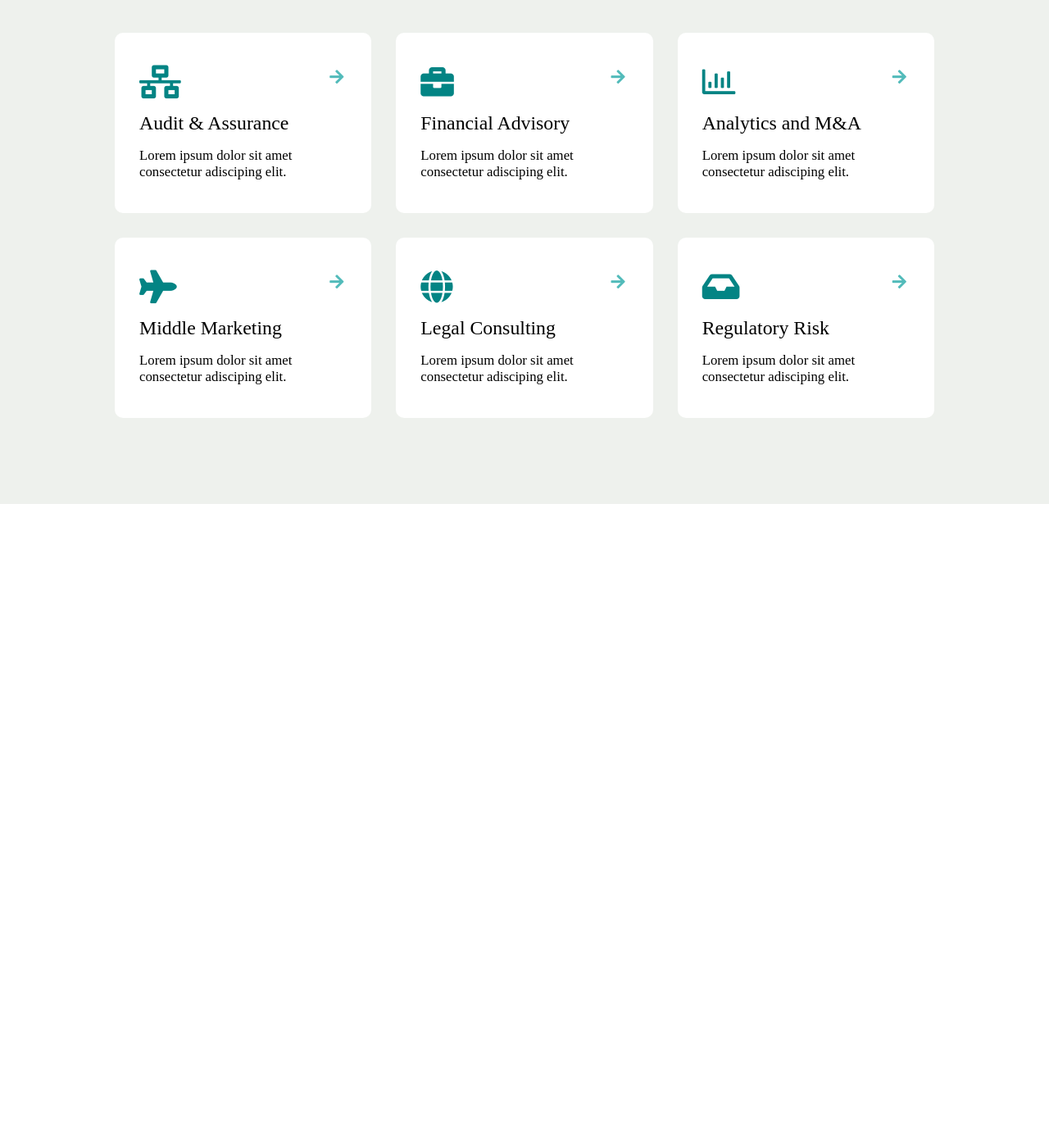
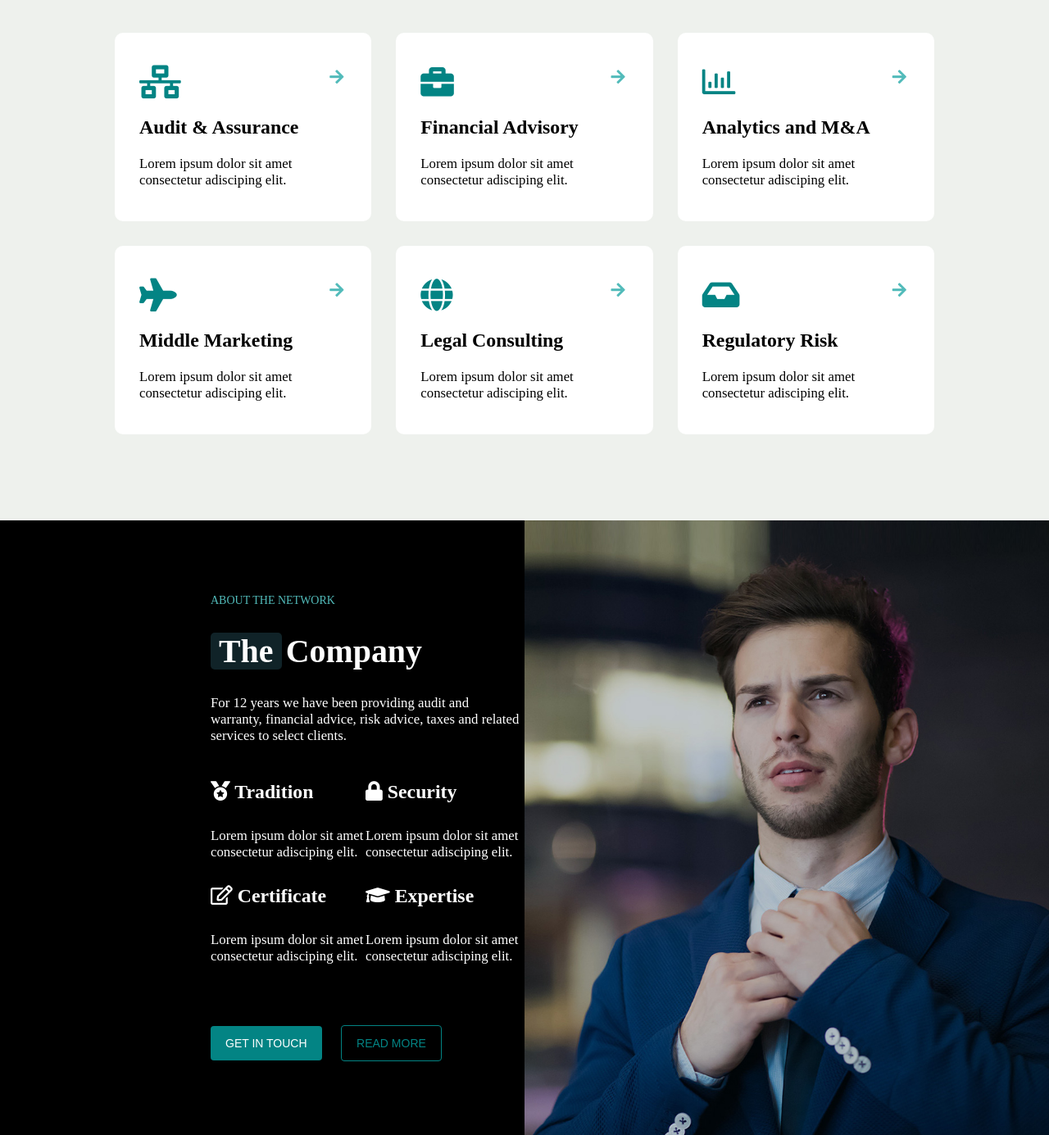
Before and after one commit to Luc051287/proj-html-vuejs, a website: page index.html in a window 1280 px wide. Shown: the part 1100-2485 px from the top of the page at 82% size. Before the commit the page ends 1715 px from the top, so only its background shows below. Drawn offline with nearby package versions, Linux system fonts and the light colour scheme.

Commit message:
Main Company

```diff
--- a/index.html
+++ b/index.html
@@ -14,7 +14,7 @@
 
       <header>
         <div id="header_top">
-          <div id="infos">
+          <div id="infos" class="container">
             <div id="infos_left">
               <p><i class="fas fa-clock"></i>Open hours: Mon - Sat - 9:00 - 18:00</p>
             </div>
@@ -30,7 +30,7 @@
           </div>
         </div>
         <div id="header_bottom">
-          <nav id="navbar">
+          <nav id="navbar" class="container">
             <div id="navbar_left">
               <img src="img/logo.png" alt="">
             </div>
@@ -48,15 +48,13 @@
             </div>
           </nav>
           <div class="jumbotron">
-            <div class="child">
-
-            </div>
+            <div class="child"></div>
             <!-- <img src="img/bg-parallax.png" alt=""> -->
             <div id="jumbotron_center">
-              <h1> <span>Ready</span> <span>Team</span> </h1>
+              <h1> <span>Ready</span> <span class="background">Team</span> </h1>
               <p>No metter what your company needs, we will be ready to assist you in the best possible way</p>
               <button class="btn">GET IN TOUCH</button>
-              <button class="btn">READ MORE</button>
+              <button class="btn second">READ MORE</button>
             </div>
           </div>
         </div>
@@ -65,63 +63,100 @@
       <main>
         <div id="services">
           <div id= "services_container" class="container">
-            <p class="margin_bottom_services" >our business area</p>
-            <h2 class="margin_bottom_services"> <span>Excellence in</span> <span>Services</span> </h2>
-            <div id="see_all" class="margin_bottom_services">
-              <p>We are leaders in providing consultancy services with a set of cutting-edge technologies and a team of experienced and renowed professionals. There are some options that you can hire.</p>
+            <p class="margin_bottom main_par" >our business area</p>
+            <h2 class="margin_bottom main_titles"> <span>Excellence in</span> <span class="background">Services</span> </h2>
+            <div id="see_all" class="margin_bottom">
+              <p class="sub_par">We are leaders in providing consultancy services with a set of cutting-edge technologies and a team of experienced and renowed professionals. There are some options that you can hire.</p>
               <button class="btn">SEE ALL</button>
             </div>
-            <div id="squares">
+            <div class="services_boxes">
               <div class="box">
                 <div class="box_top">
                   <i class="fas fa-network-wired"></i>
                   <i class="fas fa-arrow-right"></i>
                 </div>
-                <p>Audit & Assurance</p>
-                <p>Lorem ipsum dolor sit amet consectetur adisciping elit.</p>
+                <h3>Audit & Assurance</h3>
+                <p class="sub_par">Lorem ipsum dolor sit amet consectetur adisciping elit.</p>
               </div>
               <div class="box">
                 <div class="box_top">
                   <i class="fas fa-briefcase"></i>
                   <i class="fas fa-arrow-right"></i>
                 </div>
-                <p>Financial Advisory</p>
-                <p>Lorem ipsum dolor sit amet consectetur adisciping elit.</p>
+                <h3>Financial Advisory</h3>
+                <p class="sub_par">Lorem ipsum dolor sit amet consectetur adisciping elit.</p>
               </div>
               <div class="box">
                 <div class="box_top">
                   <i class="far fa-chart-bar"></i>
                   <i class="fas fa-arrow-right"></i>
                 </div>
-                <p>Analytics and M&A</p>
-                <p>Lorem ipsum dolor sit amet consectetur adisciping elit.</p>
+                <h3>Analytics and M&A</h3>
+                <p class="sub_par">Lorem ipsum dolor sit amet consectetur adisciping elit.</p>
               </div>
               <div class="box">
                 <div class="box_top">
                   <i class="fas fa-plane"></i>
                   <i class="fas fa-arrow-right"></i>
                 </div>
-                <p>Middle Marketing</p>
-                <p>Lorem ipsum dolor sit amet consectetur adisciping elit.</p>
+                <h3>Middle Marketing</h3>
+                <p class="sub_par">Lorem ipsum dolor sit amet consectetur adisciping elit.</p>
               </div>
               <div class="box">
                 <div class="box_top">
                   <i class="fas fa-globe"></i>
                   <i class="fas fa-arrow-right"></i>
                 </div>
-                <p>Legal Consulting</p>
-                <p>Lorem ipsum dolor sit amet consectetur adisciping elit.</p>
+                <h3>Legal Consulting</h3>
+                <p class="sub_par">Lorem ipsum dolor sit amet consectetur adisciping elit.</p>
               </div>
               <div class="box">
                 <div class="box_top">
                   <i class="fas fa-inbox"></i>
                   <i class="fas fa-arrow-right"></i>
                 </div>
-                <p>Regulatory Risk</p>
-                <p>Lorem ipsum dolor sit amet consectetur adisciping elit.</p>
+                <h3>Regulatory Risk</h3>
+                <p class="sub_par">Lorem ipsum dolor sit amet consectetur adisciping elit.</p>
               </div>
             </div>
           </div>
+        </div>
+
+        <div id="the_company">
+          <div class="company left">
+            <div id="right_item">
+              <div class="right_up_container">
+                <p class="margin_bottom main_par" >about the network</p>
+                <h2 class="margin_bottom main_titles"> <span class="background">The</span> <span>Company</span> </h2>
+                <p class="sub_par">For 12 years we have been providing audit and warranty, financial advice, risk advice, taxes and related services to select clients.</p>
+              </div>
+              <div id="company_boxes">
+                <div class="box">
+                  <h3 class="margin_bottom"><i class="fas fa-medal"></i> Tradition</h3>
+                  <p class="sub_par">Lorem ipsum dolor sit amet consectetur adisciping elit.</p>
+                </div>
+                <div class="box">
+                  <h3 class="margin_bottom"><i class="fas fa-lock"></i> Security</h3>
+                  <p class="sub_par">Lorem ipsum dolor sit amet consectetur adisciping elit.</p>
+                </div>
+                <div class="box">
+                  <h3 class="margin_bottom"><i class="far fa-edit"></i> Certificate</h3>
+                  <p class="sub_par">Lorem ipsum dolor sit amet consectetur adisciping elit.</p>
+                </div>
+                <div class="box">
+                  <h3 class="margin_bottom"><i class="fas fa-graduation-cap"></i> Expertise</h3>
+                  <p class="sub_par">Lorem ipsum dolor sit amet consectetur adisciping elit.</p>
+                </div>
+              </div>
+              <div class="button_container">
+                <button class="btn">GET IN TOUCH</button>
+                <button class="btn second">READ MORE</button>
+              </div>
+            </div>
+          </div>
+
+          <!--metterlo come after-->
+          <div class="company right"></div>
         </div>
       </main>
 
--- a/src/partials/_common.scss
+++ b/src/partials/_common.scss
@@ -19,6 +19,14 @@ h2 {
   }
 }
 
+h3 {
+  font-size: 1.7em;
+}
+
+p.sub_par {
+  font-size: 1.2em;
+}
+
 .container {
   @include centered;
 }
@@ -31,24 +39,41 @@ h2 {
   cursor: pointer;
   line-height: 42px;
   font-size: 1em;
-  padding: 0 26px;
+  padding: 0 18px;
 
   &:hover {
     background-color: $fountainBlue;
   }
 }
 
-span:nth-child(1) {
+.btn.second {
+  background-color: transparent;
+  color: $blueLagoon;
+  border: 1px solid $blueLagoon;
+  margin-left: 20px;
+
+  &:hover {
+    background-color: $fountainBlue;
+    color: $colorWhite;
+    border: 1px solid $fountainBlue;
+  }
+}
+
+span {
   color: $bigstone;
 }
-span:nth-child(2) {
-  color: $blueLagoon;
-  background-color: #cfe3e4;
+span.background {
+  @include spanBackground($blueLagoon, $backGroundWordGray);
   padding: 0 10px;
   margin-left: 5px;
   border-radius: 5px;
 }
 
-.margin_bottom_services {
+.margin_bottom {
   margin-bottom: 30px;
 }
+
+.main_par {
+  text-transform: uppercase;
+  color: $fountainBlue;
+}
--- a/src/partials/_header.scss
+++ b/src/partials/_header.scss
@@ -11,7 +11,6 @@
   background-color: $bigstone;
   color: $lightgray;
   #infos {
-    @include centered;
     @include flex;
     justify-content: space-between;
 
@@ -40,7 +39,6 @@
   //da modificare
   background-color: white;
   #navbar {
-    @include centered;
     @include flex;
     justify-content: space-between;
     height: $navbarHeight;
@@ -61,7 +59,7 @@
         display: inline-block;
         height: 100%;
         text-transform: uppercase;
-        margin: 0px 20px;
+        margin: 0px 15px;
         font-size: 1.2em;
         color: #1d2023;
         cursor: pointer;
@@ -109,18 +107,5 @@
       font-size: 1.4em;
       margin-bottom: 40px;
     }
-
-    .btn:nth-child(4) {
-      background-color: $colorWhite;
-      color: $blueLagoon;
-      border: 1px solid $blueLagoon;
-      margin-left: 20px;
-
-      &:hover {
-        background-color: $fountainBlue;
-        color: $colorWhite;
-        border: 1px solid $fountainBlue;
-      }
-    }
   }
 }
--- a/src/partials/_main.scss
+++ b/src/partials/_main.scss
@@ -2,15 +2,15 @@
   background-color: $greyNurse;
   width: 100%;
   // vedere se uguale per tutti
-  padding: 90px 0;
+  padding: $mainPadding 0;
 }
 
 #services_container {
 
-  & > p:nth-child(1) {
-    text-transform: uppercase;
-    color: $fountainBlue;
-  }
+  // & > p:nth-child(1) {
+  //   text-transform: uppercase;
+  //   color: $fountainBlue;
+  // }
 
 
   #see_all {
@@ -18,18 +18,18 @@
     justify-content: space-between;
 
     & > p {
-      width: 60%;
+      width: 70%;
     }
   }
 }
 
-#squares {
+.services_boxes {
   @include flex;
   justify-content: space-between;
   flex-wrap: wrap;
   .box {
     width: calc(100%/3 - 20px);
-    height: 220px;
+    height: 230px;
     padding: 40px 30px;
     margin: 15px 0;
     border-radius: 10px;
@@ -59,12 +59,60 @@
       }
     }
 
-    p:nth-child(2) {
-      font-size: 1.7em;
+    // p:nth-child(2) {
+    //   font-size: 1.7em;
+    // }
+
+    // p:nth-child(3) {
+    //   font-size: 1.2em;
+    // }
+  }
+}
+
+#the_company {
+  @include flex;
+  width: 100%;
+  height: 750px;
+  background-color: black;
+
+  .company {
+    height: 100%;
+    width: 50%;
+    span {
+      color: $colorWhite;
+    }
+    span.background {
+      background-color: #102328;
+      margin-left: 0;
     }
 
-    p:nth-child(3) {
-      font-size: 1.2em;
+    &.left {
+      padding: $mainPadding 5px;
+      color: $colorWhite;
+      @include flex;
+      justify-content: flex-end;
+
+      #right_item {
+        width: 60%;
+        @include flex;
+        flex-direction: column;
+        justify-content: space-between;
+      }
+    }
+    &.right {
+      background-image: url($companyImage);
+      @include backgroundSize(cover);
+      background-repeat: no-repeat;
+    }
+  }
+
+  #company_boxes {
+    @include flex;
+    flex-wrap: wrap;
+
+    .box {
+      width: calc(100%/2);
+      margin-bottom: 30px;
     }
   }
 }
--- a/src/partials/_mixins.scss
+++ b/src/partials/_mixins.scss
@@ -30,3 +30,8 @@
     content: "";
   }
 }
+
+@mixin spanBackground($colorOne, $colorTwo) {
+  color: $colorOne;
+  background-color: $colorTwo;
+}
--- a/src/partials/_variables.scss
+++ b/src/partials/_variables.scss
@@ -5,7 +5,10 @@ $colorWhite: #FFFFFF;
 $blueLagoon: #038484;
 $fountainBlue: #52bbba;
 $jumboImage: "../img/bg-parallax.png";
+$companyImage: "../img/about-4.jpg";
 $greyNurse: #eef1ed;
 $navbarHeight: 70px;
 $bigstone: #1e2d36;
 $smaltBlue: #56808e;
+$backGroundWordGray: #cfe3e4;
+$mainPadding: 90px;
```
Also changed, not shown: css/app.css.
